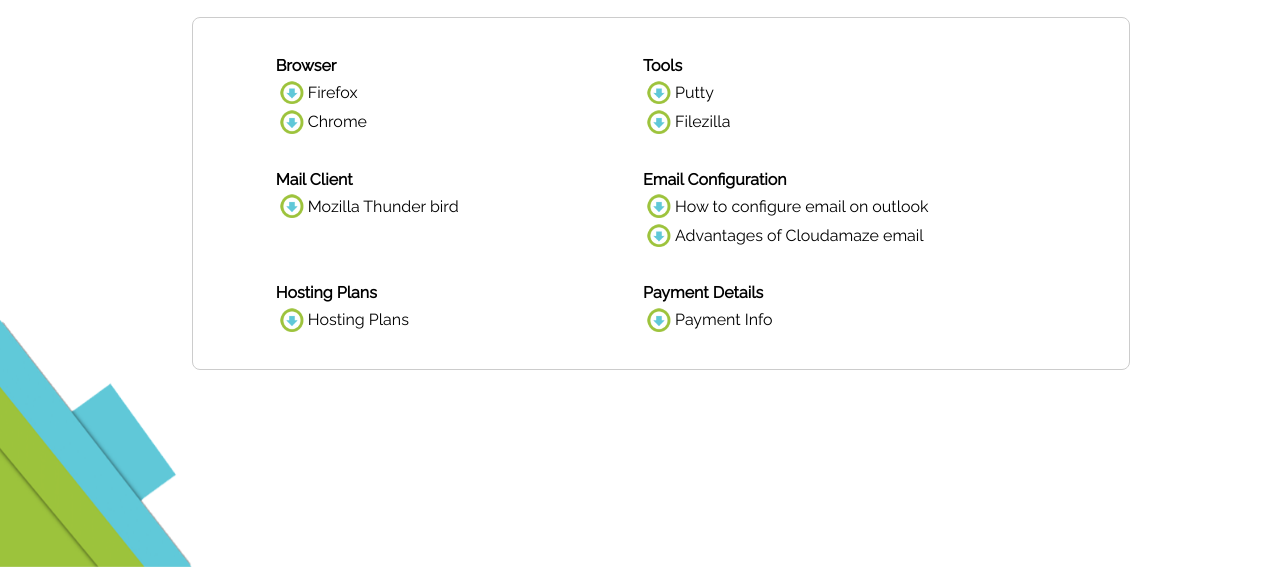
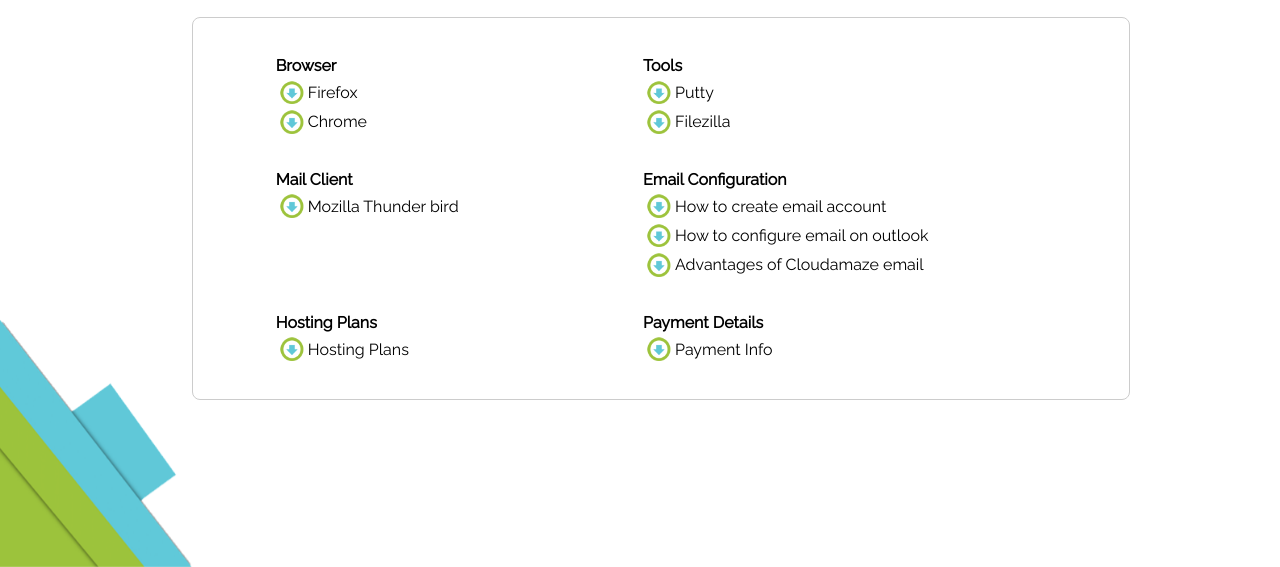
Before and after one commit to ajeshvc/cloudamaze, a PHP site: page /downloads in a window 1280 px wide. Shown: the part 233-800 px from the top of the page. Run offline with PHP 8.4, Linux system fonts and the light colour scheme; some libraries are stand-ins or nearby versions.

Commit message:
creating email pdf  file downloads page updated

```diff
--- a/includes/downloads.php
+++ b/includes/downloads.php
@@ -76,6 +76,17 @@
         <div class="single_dwnld_item">
 
             <div>
+                     <a href="uploads/creating_email_accounts.pdf" target="_blank">
+                    <img src="images/dwnld.PNG" class="dwnld_img">
+                    <div class="dwnld_item_name">How to create email account</div>
+                     </a>
+            </div>
+
+
+        </div>
+         <div class="single_dwnld_item">
+
+            <div>
                      <a href="uploads/configure_outlook.pdf" target="_blank">
                     <img src="images/dwnld.PNG" class="dwnld_img">
                     <div class="dwnld_item_name">How to configure email on outlook</div>
```
Also changed, not shown: test/api.php (+0 -4 lines), css/style.css (line endings or trailing spaces).
